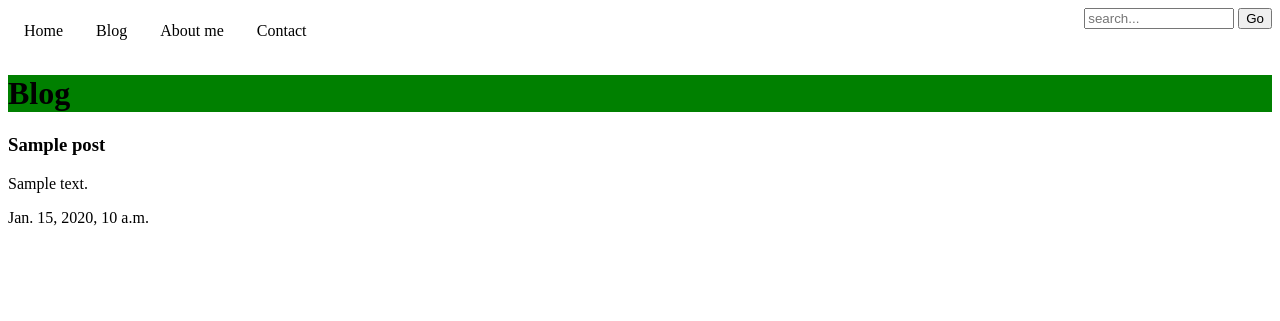
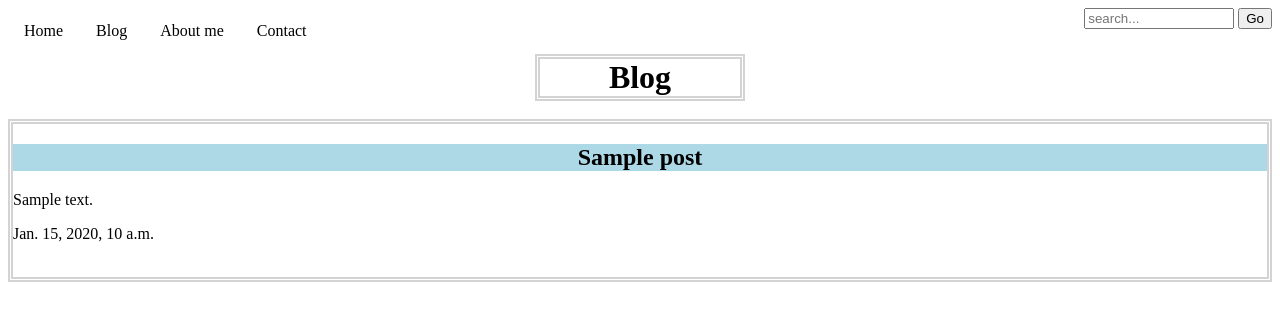
Before and after one commit to DaphneMog/my-first-blog, a Django app: template blog/templates/blog/A.html in a window 1280 px wide. Shown: the top 321 px of the page. Run offline with Django 3.2, Linux system fonts and the light colour scheme; the template is opened without the code that fills it: most values are stand-ins (such as "Sample title", 1, 10 or a date in 2020).

Commit message:
HEt gaat op dit moment erg goed denk ik

```diff
--- a/blog/static/css/blog.css
+++ b/blog/static/css/blog.css
@@ -69,4 +69,39 @@ li.dropdown{
     height: 50%;
    }
 
+ #post_title{
+    background-color: lightblue;
+     text-align: center;
  }
+ #posts{
+    border-style: double;
+    border-width:thick;
+    border-color: lightgray;
+ }
+ #A_title{
+    border-style: double;
+    border-width:thick;
+    border-color: lightgray;
+    margin: auto;
+    width: 200px;
+    text-align: center;
+
+ }
+  #B_title{
+    border-style: double;
+    border-width:thick;
+    border-color: lightgray;
+    margin: auto;
+    width: 200px;
+    text-align: center;
+
+ }
+  #C_title{
+    border-style: double;
+    border-width:thick;
+    border-color: lightgray;
+    margin: auto;
+    width: 200px;
+    text-align: center;
+
+ }
--- a/blog/templates/blog/A.html
+++ b/blog/templates/blog/A.html
@@ -16,9 +16,9 @@
 			<a href"javascript:void(0)"
 	class="dropbtn">Blog</a>
 			<div class="dropdown-content">
-				<a href="{% url 'a_view' %}">A</a>
-				<a href="{% url 'b_view' %}">B</a>
-				<a href="{% url 'c_view' %}">C</a>
+				<a href="{% url 'a_view' %}">Blog</a>
+				<a href="{% url 'b_view' %}">Foto's</a>
+				<a href="{% url 'c_view' %}">Extra</a>
 			</div>
 		<li><a href="{% url 'about_view' %}">About me</a></li>
 		<li><a href="contact.html">Contact</a></li>
@@ -29,14 +29,18 @@
 		</form>
 	</div>
 	</ul>
-	<div style="background-color:  green">
-		<h1>Blog</h1>
+	<div>
+		<h1 id="A_Title">Blog</h1>
 	</div>
-	<div>
+	<br>
+	<div >
 		{% for post in posts %}
-			<h3> {{ post.title }}</h3>
+			<div id="posts">
+			<h2 id="post_title"> {{ post.title }}</h2>
 			<p> {{ post.text }}</p>
 			<p> {{ post.published_date }} </p>
+			<br>
+			</div>
 		{% endfor %}
 	</div>
 
--- a/blog/templates/blog/about_me.html
+++ b/blog/templates/blog/about_me.html
@@ -18,7 +18,7 @@
 			<div class="dropdown-content">
 				<a href="{% url 'a_view' %}">Blog</a>
 				<a href="{% url 'b_view' %}">Foto's</a>
-				<a href="{% url 'c_view' %}">C</a>
+				<a href="{% url 'c_view' %}">Extra</a>
 			</div>
 		<li><a href="{% url 'about_view' %} ">About me</a></li>
 		<li><a href="contact.html">Contact</a></li>
@@ -29,7 +29,7 @@
 		</form>
 	</div>
 	<div>
-		<p>Test 1.2.3.4.</p>
+		<p></p>
 	</div>
 
 </body>
```
Also changed, not shown: blog/templates/blog/B.html (+5 -5 lines), blog/templates/blog/C.html (+5 -5 lines).
